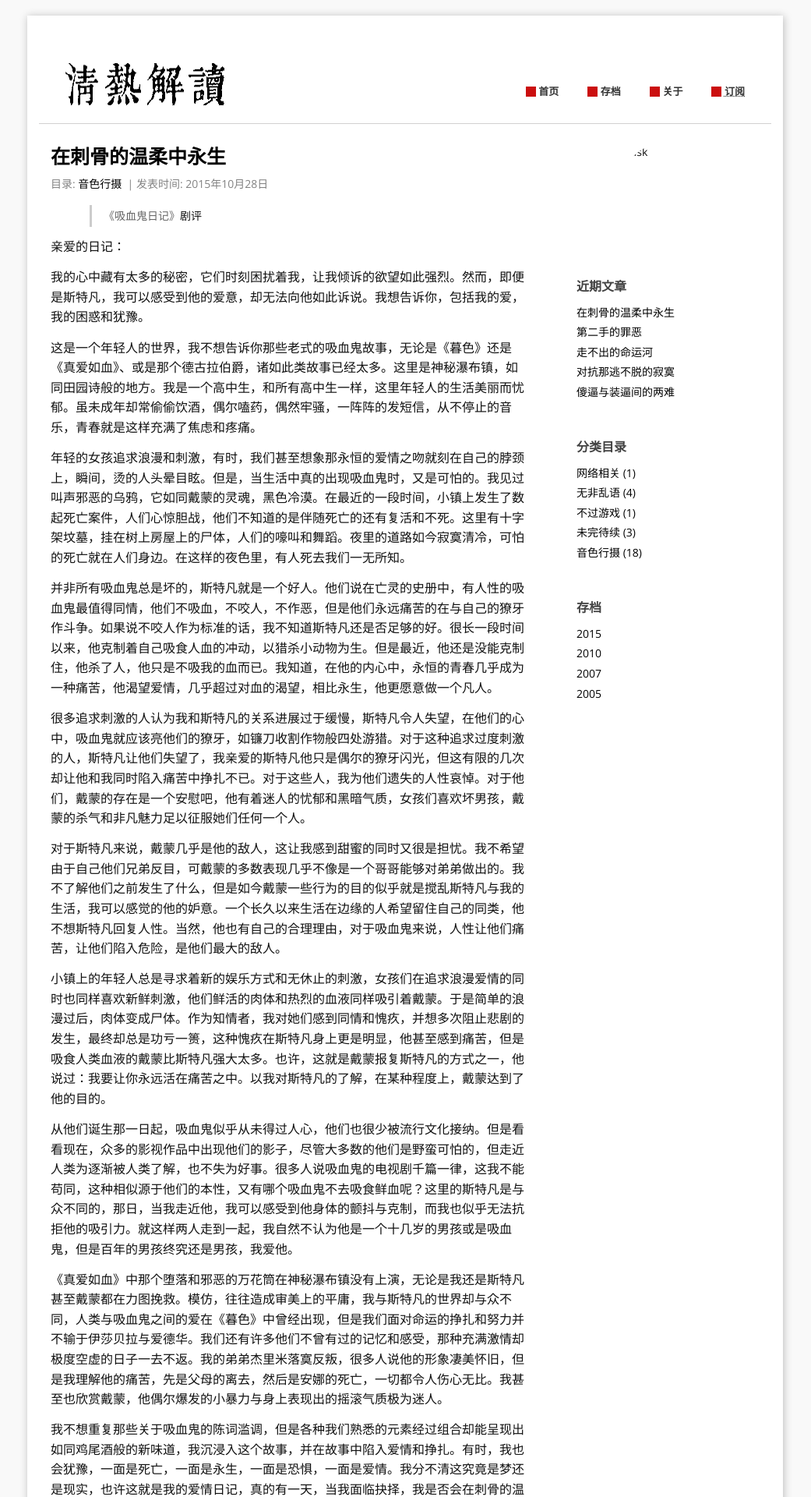
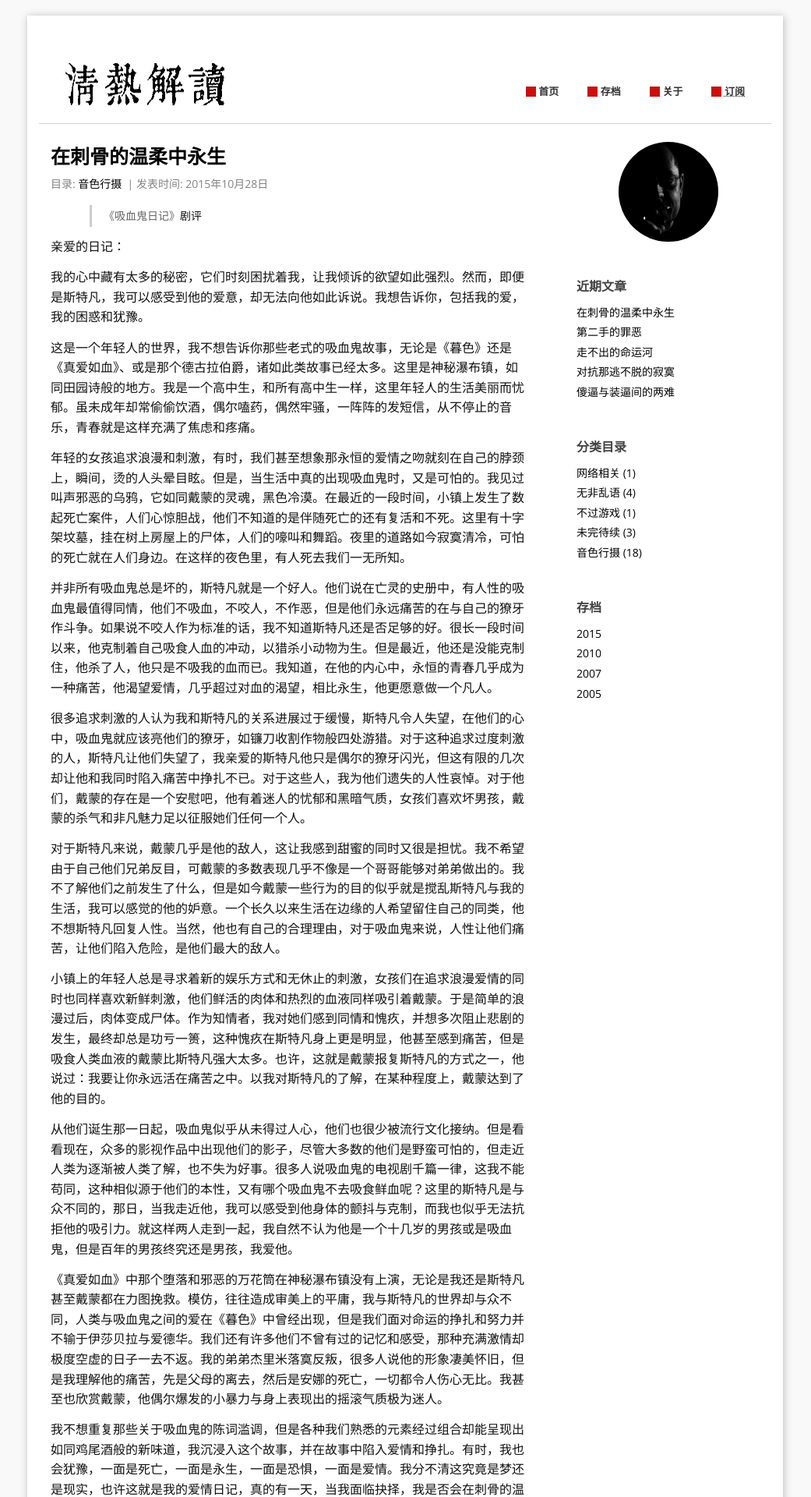
Before and after one commit to foous/blog, a Jekyll site: the page built from index.html, in a window 1280 px wide. Shown: the top 1920 px of the page at 78% size, without its empty margins (120-1161 px from the left). Built offline with Jekyll 4.4.1, drawn with Linux system fonts in a browser that asks for light colours; the list of posts is cut into pages by our own code.

Commit message:
Update _config.yml

```diff
--- a/_config.yml
+++ b/_config.yml
@@ -15,7 +15,7 @@ github_username:
 disqus_shortname: foous
 favicon:     "{{ '/' | relative_url }}/images/favicon.ico"
 aboutme: Hi, this is me. # these are shown on aboutme-sidebar.
-aboutme_photo:     "{{ '/' | relative_url }}/images/aboutme.jpg" # your photo.
+aboutme_photo: "/images/aboutme.jpg" # your photo.
 
 
 ### Site setting:
```
